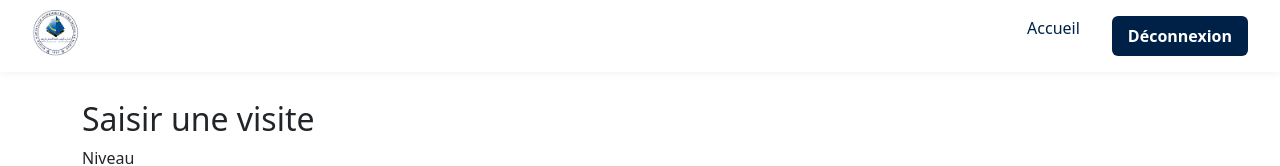
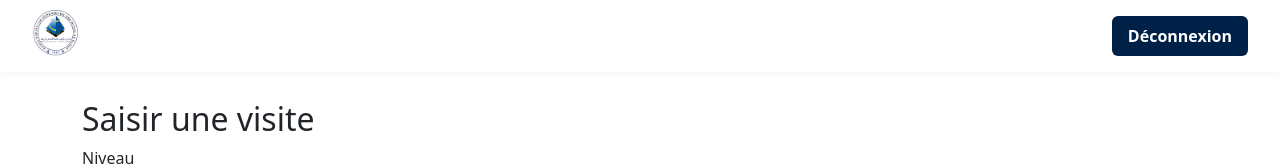
Before and after one commit to gatchha/visite-ensmr, a Next.js app: page /admins/visites in a window 1280 px wide. Shown: the top 166 px of the page. Built offline with nearby package versions, Linux system fonts and the light colour scheme; no server answers.

Commit message:
Navbar : retirer le lien Accueil (pas de page publique)

```diff
--- a/components/Navbar.js
+++ b/components/Navbar.js
@@ -78,17 +78,6 @@ export default function Navbar({ isLoggedIn = false }) {
 
       {/* Liens de navigation */}
       <div style={{ display: "flex", gap: "2rem", fontSize: "1rem" }}>
-        <a
-          href="/"
-          style={{ color: "#002147", textDecoration: "none", cursor: "pointer" }}
-          onClick={(e) => {
-            e.preventDefault();
-            router.push("/");
-          }}
-        >
-          Accueil
-        </a>
-
         {/* Affiche "Tableau de bord" uniquement si connecté */}
         {isLoggedIn && userType === "admin" && (
           <a
```
